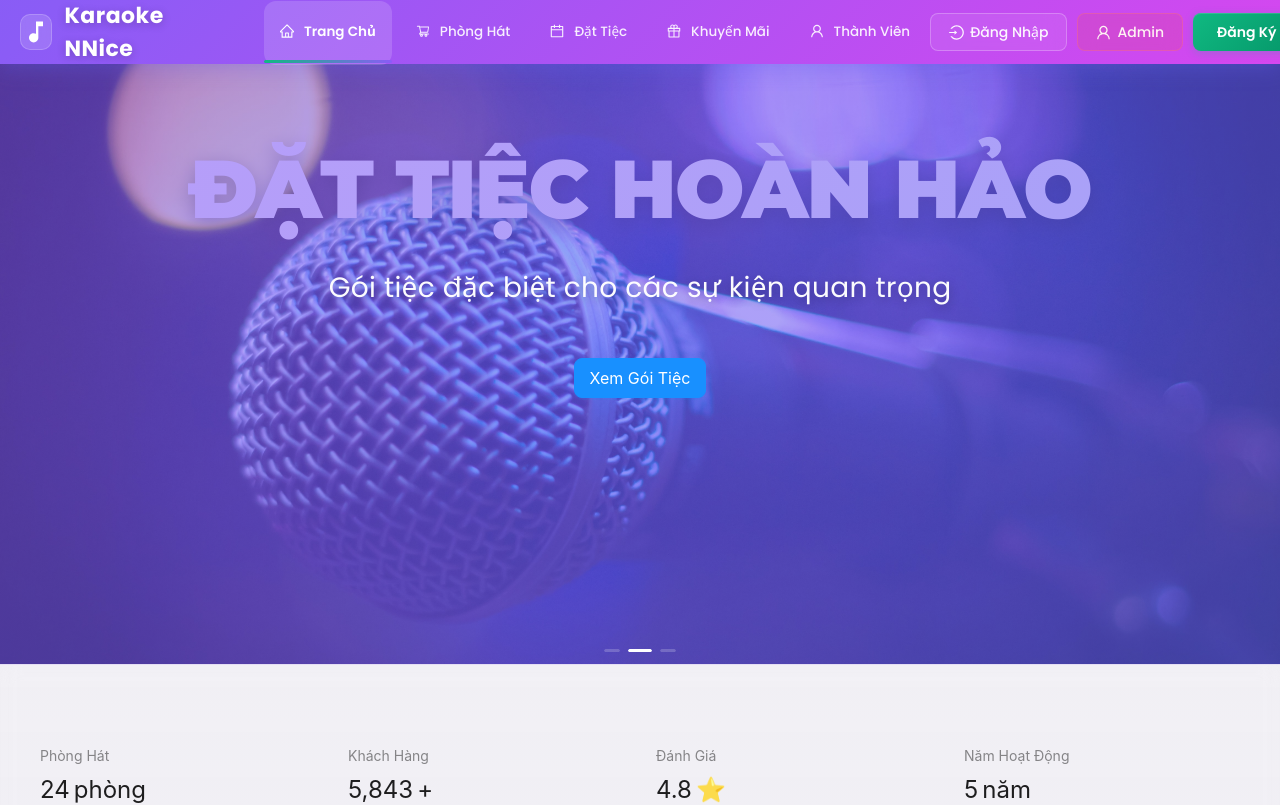
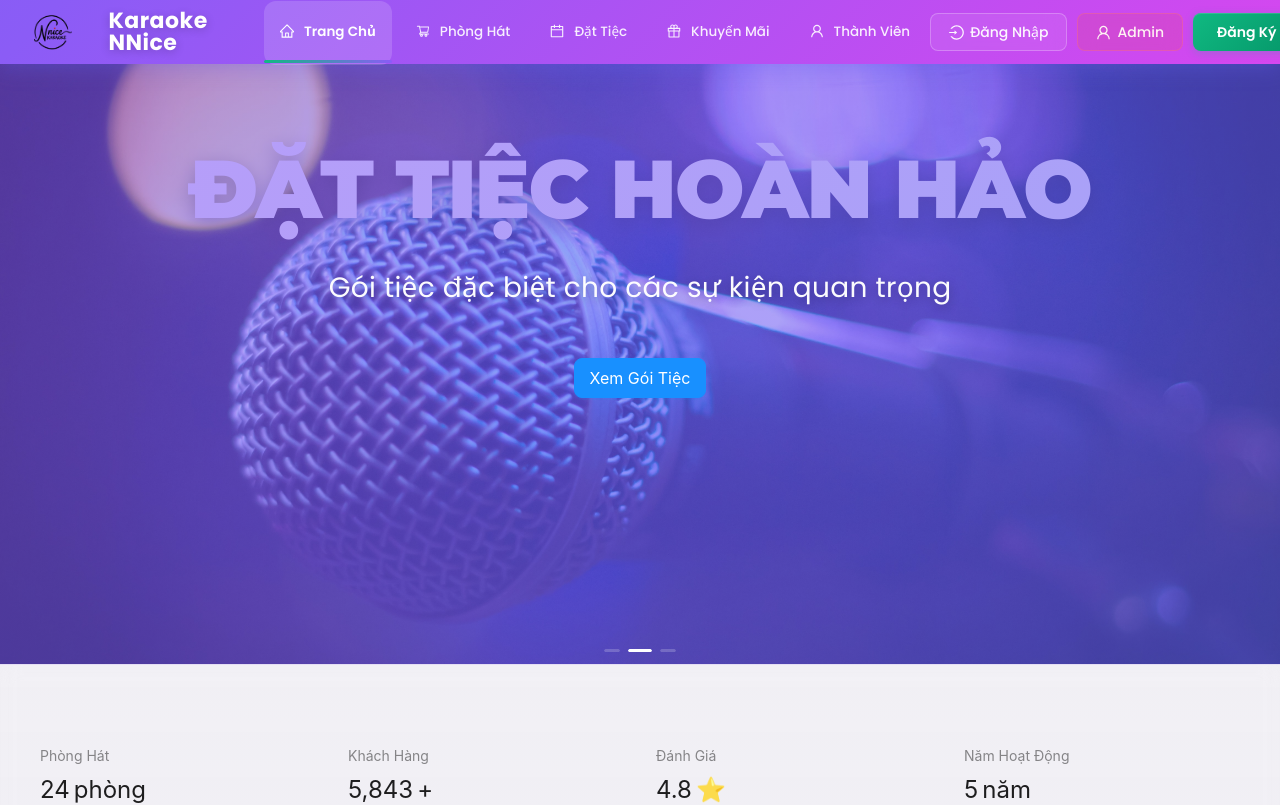
Before and after one commit to ttyan0111/FE_PTTKHDT_KaraokeNNice, a React (Vite) app: page / in a window 1280 px wide. Shown: the top 805 px of the page. Built offline with nearby package versions, Linux system fonts and the light colour scheme.

Commit message:
add logo

```diff
--- a/src/components/Header.tsx
+++ b/src/components/Header.tsx
@@ -40,13 +40,19 @@ export const Header: React.FC<HeaderProps> = () => {
     <>
       <header className="app-header">
         <div className="header-container">
-          <div className="logo">
-            <div className="logo-icon">
-              <svg viewBox="0 0 24 24" fill="currentColor" width="28" height="28">
-                <path d="M12 3v10.55c-.59-.34-1.27-.55-2-.55-2.21 0-4 1.79-4 4s1.79 4 4 4 4-1.79 4-4V7h4V3h-6z"/>
-              </svg>
-            </div>
-            <h1>Karaoke NNice</h1>
+          <div className="logo" style={{ display: 'flex', alignItems: 'center' }}> {/* Thêm flex để căn giữa */}
+            <img
+              src="/images/logo-nnice.png"
+              alt="Logo NNice"
+              style={{
+                height: '40px',
+                width: 'auto',
+                marginRight: '10px',
+                objectFit: 'contain',
+                display: 'block'
+              }}
+            />
+            <h1 style={{ margin: 0, lineHeight: 1 }}>Karaoke NNice</h1> {/* Xóa margin mặc định của h1 */}
           </div>
 
           {/* Desktop Menu */}
```
Also changed, not shown: public/images/logo-nnice.png (added).
